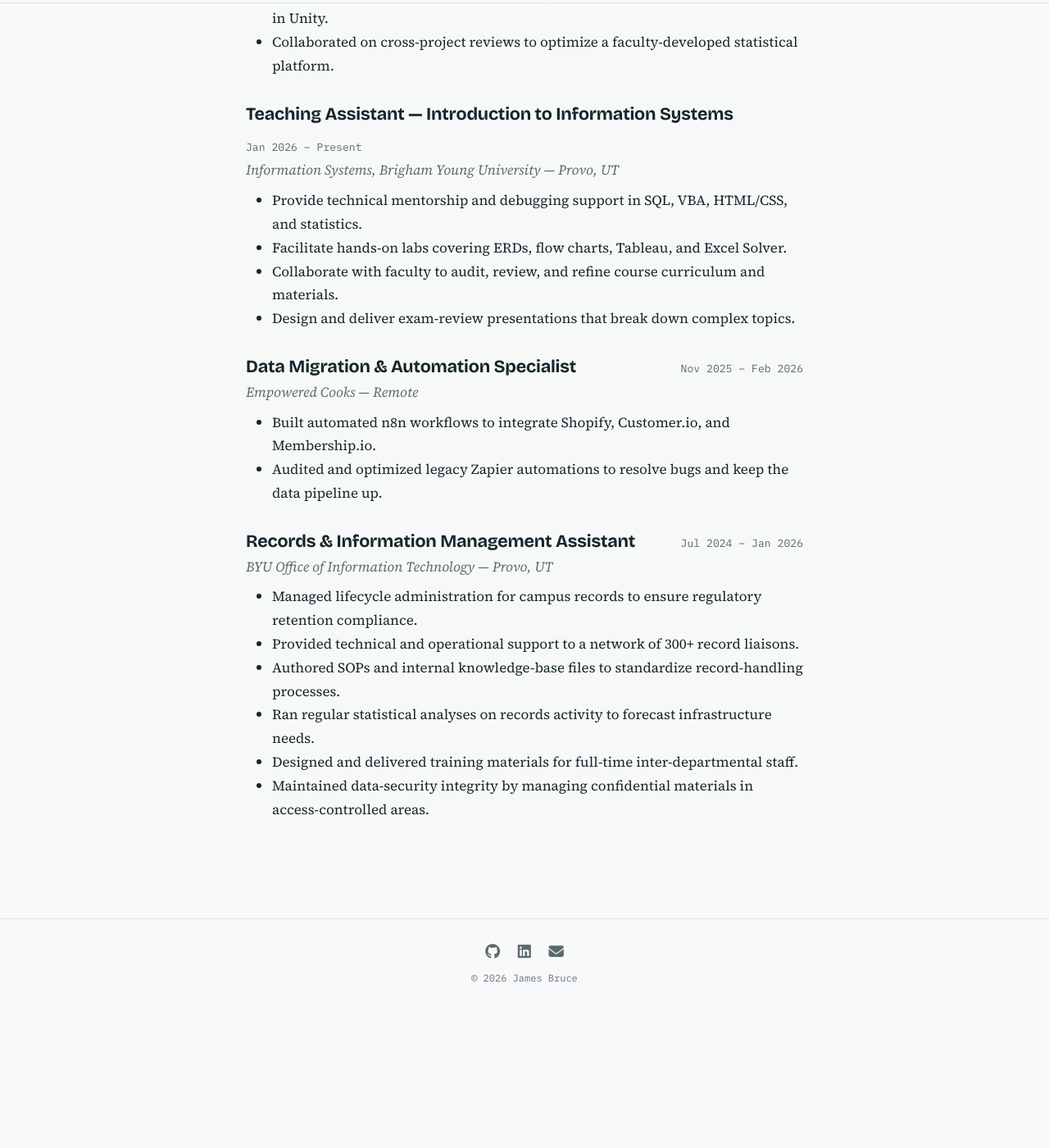
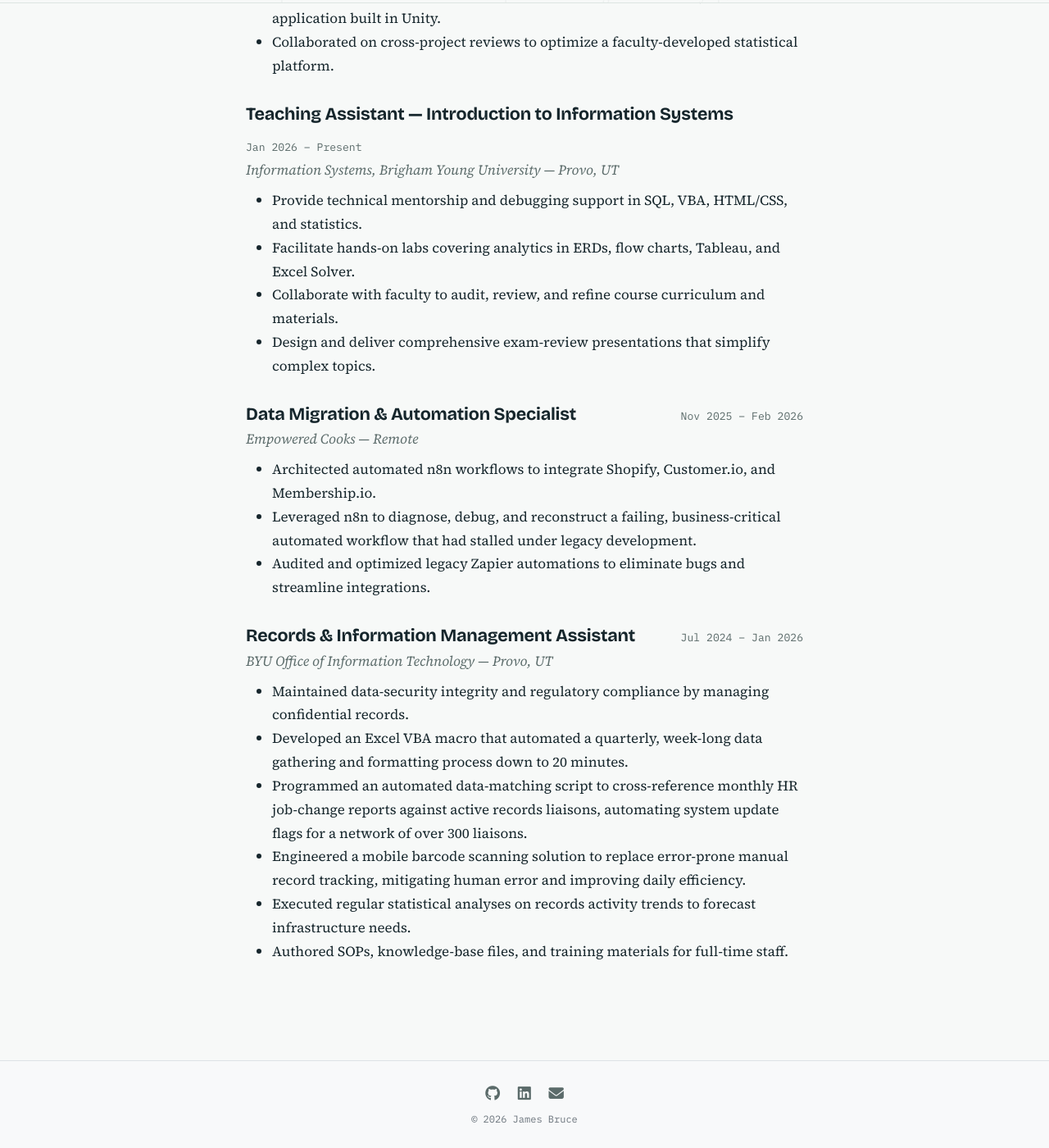
Before and after one commit to jimna-h/home, a Jekyll site: the page built from resume.html, in a window 1280 px wide and 1400 px high, scrolled down 1269 px. Shown: the whole window at 82% size. Built offline with Jekyll 4.4.1, drawn with Linux system fonts in a browser that asks for light colours; before the commit the page ends 2496 px from its top, so only the background shows below that; some of the changed text lies outside the part shown.

Commit message:
Add files via upload

```diff
--- a/_data/resume.yml
+++ b/_data/resume.yml
@@ -25,29 +25,9 @@ skills:
   - group: Programming
     items: [Python, SQL, R, VBA, HTML, CSS, JavaScript]
   - group: Tools & Platforms
-    items: [Excel, Tableau, n8n, GitHub, Unity, Typst]
+    items: [Excel, Tableau, n8n, GitHub, Unity, Typst, Regex]
   - group: Professional
     items: [Workflow Automation, Data Modeling, AI Prompt Engineering]
-
-contributions:
-  - title: "Mobile Barcode Scanning Integration"
-    description: >-
-      Engineered a mobile barcode scanning solution to replace error-prone
-      manual record tracking, reducing human error and speeding up daily
-      processing.
-  - title: "Automated Liaison Audit Tool"
-    description: >-
-      Programmed a data-matching script to cross-reference monthly HR
-      job-change reports against active records liaisons, automating system
-      update flags.
-  - title: "Quarterly Reporting Automation"
-    description: >-
-      Developed an Excel VBA macro that cut a quarterly, week-long
-      data-gathering and formatting process down to about 20 minutes.
-  - title: "Critical Workflow Re-Engineering"
-    description: >-
-      Used n8n to diagnose, debug, and rebuild a failing, business-critical
-      automated workflow that had stalled under legacy development.
 
 experience:
   - title: "Research Assistant — James Gaskin, PhD"
@@ -56,7 +36,7 @@ experience:
     full_only: false
     bullets:
       - "Evaluated and benchmarked alternative AR tools to standardize the development pipeline on Unity."
-      - "Led the end-to-end development of an augmented reality space application built in Unity."
+      - "Spearheaded the end-to-end development of an augmented reality space application built in Unity."
       - "Collaborated on cross-project reviews to optimize a faculty-developed statistical platform."
 
   - title: "Teaching Assistant — Introduction to Information Systems"
@@ -65,9 +45,9 @@ experience:
     full_only: false
     bullets:
       - "Provide technical mentorship and debugging support in SQL, VBA, HTML/CSS, and statistics."
-      - "Facilitate hands-on labs covering ERDs, flow charts, Tableau, and Excel Solver."
+      - "Facilitate hands-on labs covering analytics in ERDs, flow charts, Tableau, and Excel Solver."
       - "Collaborate with faculty to audit, review, and refine course curriculum and materials."
-      - "Design and deliver exam-review presentations that break down complex topics."
+      - "Design and deliver comprehensive exam-review presentations that simplify complex topics."
 
   - title: "Community Aid — Student Family Housing"
     date: "Aug 2025 – Present"
@@ -75,7 +55,7 @@ experience:
     full_only: true
     bullets:
       - "Provide operational support and policy compliance for two multi-family housing complexes."
-      - "Act as an on-call responder for resident needs, maintenance, and emergencies."
+      - "Act as an on-call responder for immediate resident needs, maintenance, and emergencies."
       - "Coordinate resource distribution and logistics for neighborhood events and initiatives."
 
   - title: "Data Migration & Automation Specialist"
@@ -83,20 +63,21 @@ experience:
     org: "Empowered Cooks — Remote"
     full_only: false
     bullets:
-      - "Built automated n8n workflows to integrate Shopify, Customer.io, and Membership.io."
-      - "Audited and optimized legacy Zapier automations to resolve bugs and keep the data pipeline up."
+      - "Architected automated n8n workflows to integrate Shopify, Customer.io, and Membership.io."
+      - "Leveraged n8n to diagnose, debug, and reconstruct a failing, business-critical automated workflow that had stalled under legacy development."
+      - "Audited and optimized legacy Zapier automations to eliminate bugs and streamline integrations."
 
   - title: "Records & Information Management Assistant"
     date: "Jul 2024 – Jan 2026"
     org: "BYU Office of Information Technology — Provo, UT"
     full_only: false
     bullets:
-      - "Managed lifecycle administration for campus records to ensure regulatory retention compliance."
-      - "Provided technical and operational support to a network of 300+ record liaisons."
-      - "Authored SOPs and internal knowledge-base files to standardize record-handling processes."
-      - "Ran regular statistical analyses on records activity to forecast infrastructure needs."
-      - "Designed and delivered training materials for full-time inter-departmental staff."
-      - "Maintained data-security integrity by managing confidential materials in access-controlled areas."
+      - "Maintained data-security integrity and regulatory compliance by managing confidential records."
+      - "Developed an Excel VBA macro that automated a quarterly, week-long data gathering and formatting process down to 20 minutes."
+      - "Programmed an automated data-matching script to cross-reference monthly HR job-change reports against active records liaisons, automating system update flags for a network of over 300 liaisons."
+      - "Engineered a mobile barcode scanning solution to replace error-prone manual record tracking, mitigating human error and improving daily efficiency."
+      - "Executed regular statistical analyses on records activity trends to forecast infrastructure needs."
+      - "Authored SOPs, knowledge-base files, and training materials for full-time staff."
 
   - title: "Community Support Worker"
     date: "Jun 2023 – Aug 2023"
@@ -117,7 +98,7 @@ experience:
     org: "The Church of Jesus Christ of Latter-day Saints — Mesa, AZ & Scotland / Ireland"
     full_only: true
     bullets:
-      - "Coordinated and led instruction sessions and prepared weekly progress reports."
+      - "Coordinated and led religious instruction sessions and prepared weekly progress reports."
 
   - title: "Host & Busser"
     date: "Dec 2018 – Jun 2020"
@@ -131,4 +112,4 @@ experience:
     org: "Sonic Drive-In — Boise, ID"
     full_only: true
     bullets:
-      - "Delivered fast, accurate service on high-volume shifts, taking orders and handling payments at speed."
+      - "Delivered fast, accurate service on high-volume shifts, efficiently taking orders and handling payments."
--- a/resume.html
+++ b/resume.html
@@ -75,17 +75,6 @@ description: "Résumé for James Bruce — education, skills, projects, and expe
                     {% endfor %}
                 </section>
 
-                <!-- Only shown in the "Full history" view. -->
-                <section class="resume-section full-only">
-                    <p class="eyebrow">Notable Contributions</p>
-                    {% for item in site.data.resume.contributions %}
-                    <div class="mb-3">
-                        <h3 class="h5 mb-1">{{ item.title | escape }}</h3>
-                        <p>{{ item.description | escape }}</p>
-                    </div>
-                    {% endfor %}
-                </section>
-
                 <section class="resume-section">
                     <p class="eyebrow">Work &amp; Volunteer Experience</p>
                     {% for job in site.data.resume.experience %}
```
Also changed, not shown: 1 other file.
